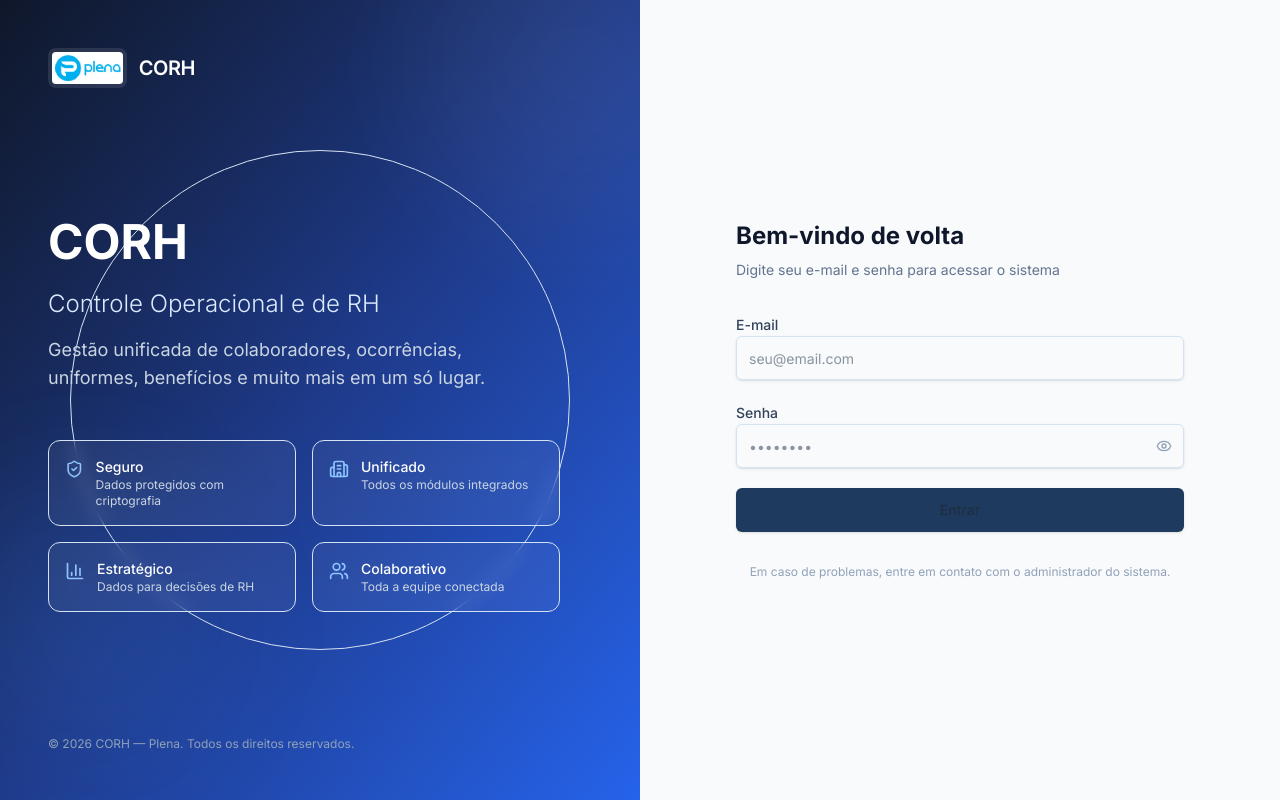
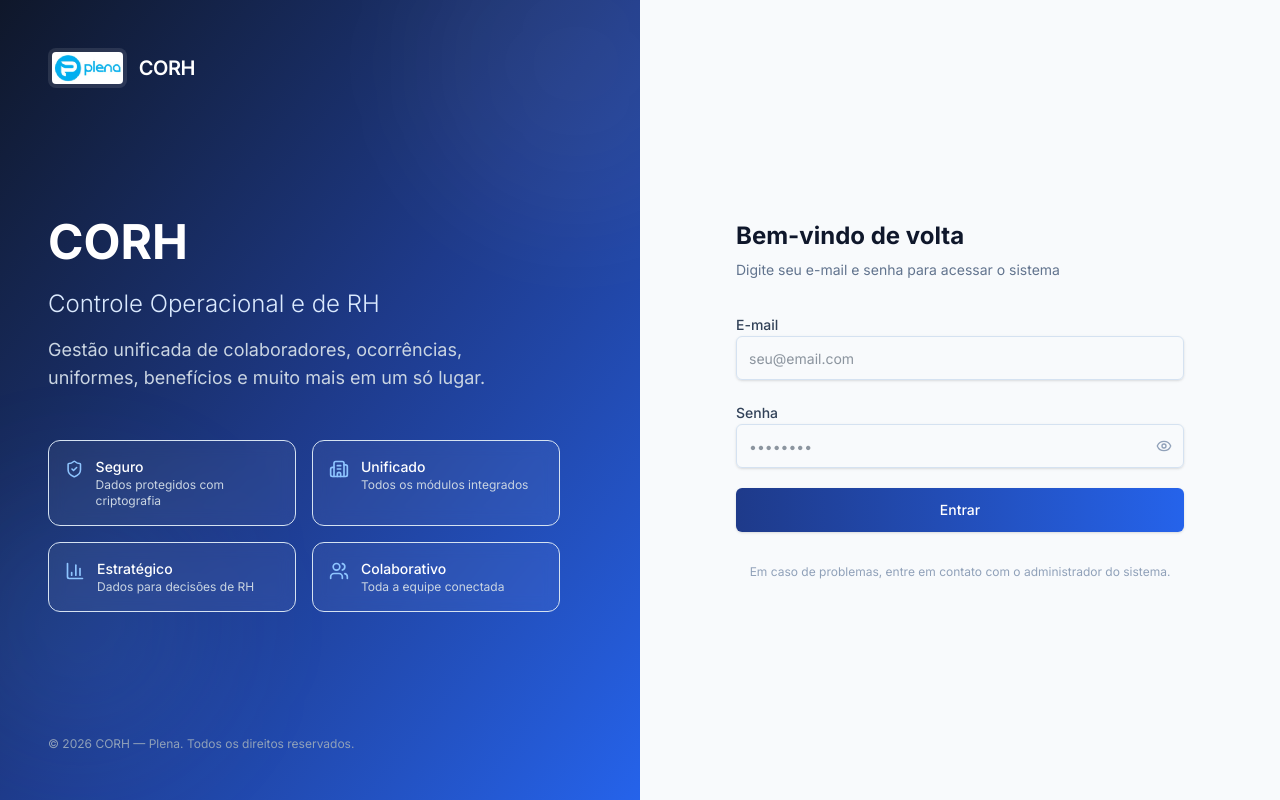
Before and after one commit to financeiroplenaserv-art/RH-Plena-Unificado, a React (Vite) app: page / in a window 1280 px wide. Built offline with nearby package versions, Linux system fonts and the light colour scheme; no server answers.

Commit message:
feat(login): ajusta botão e remove círculo decorativo

```diff
--- a/src/pages/LoginPage.tsx
+++ b/src/pages/LoginPage.tsx
@@ -26,7 +26,6 @@ export function LoginPage({ onLogin, loading = false }: LoginPageProps) {
         {/* Elementos decorativos sutis */}
         <div className="absolute -top-24 -right-24 w-80 h-80 rounded-full bg-white/5 blur-3xl" />
         <div className="absolute bottom-12 -left-12 w-64 h-64 rounded-full bg-blue-400/10 blur-3xl" />
-        <div className="absolute top-1/2 left-1/2 -translate-x-1/2 -translate-y-1/2 w-[500px] h-[500px] rounded-full border border-white/5" />
 
         <div className="relative z-10 flex items-center gap-3">
           <img
@@ -155,9 +154,8 @@ export function LoginPage({ onLogin, loading = false }: LoginPageProps) {
 
             <Button
               type="submit"
-              className="w-full h-11 text-sm font-medium hover:bg-[#152b4a]"
+              className="w-full h-11 text-sm font-medium bg-gradient-to-r from-[#1e3a8a] to-[#2563eb] hover:from-[#1e40af] hover:to-[#3b82f6] text-white border-0"
               disabled={loading}
-              style={{ backgroundColor: '#1E3A5F' }}
             >
               {loading ? (
                 <>
```
